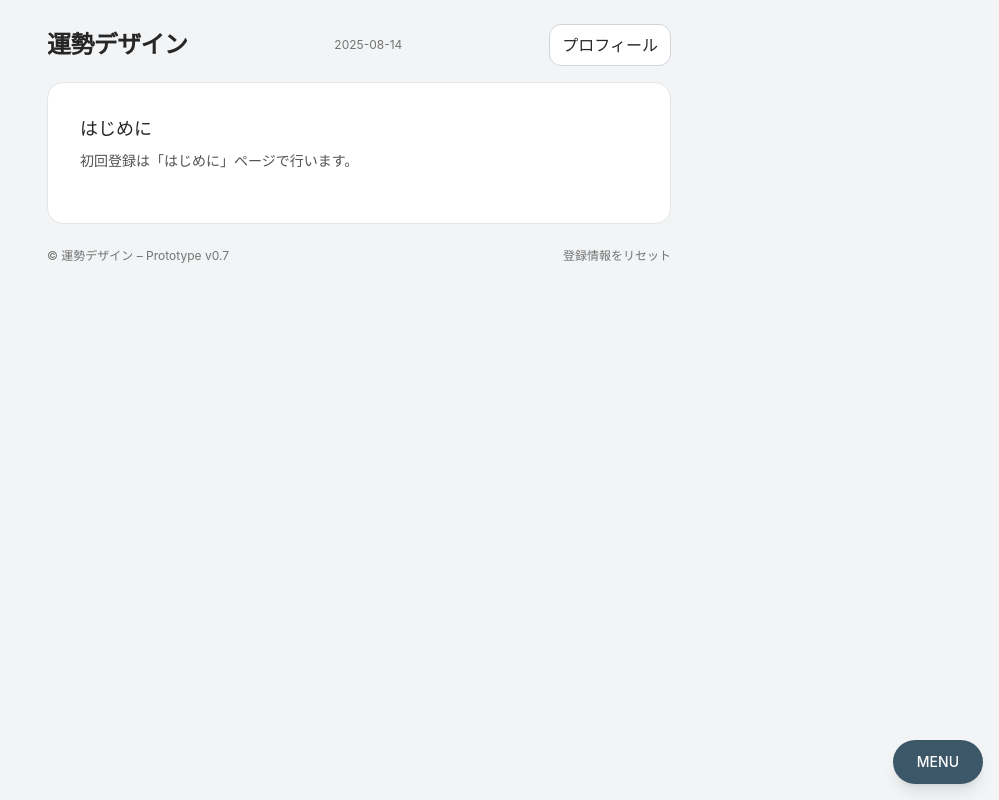
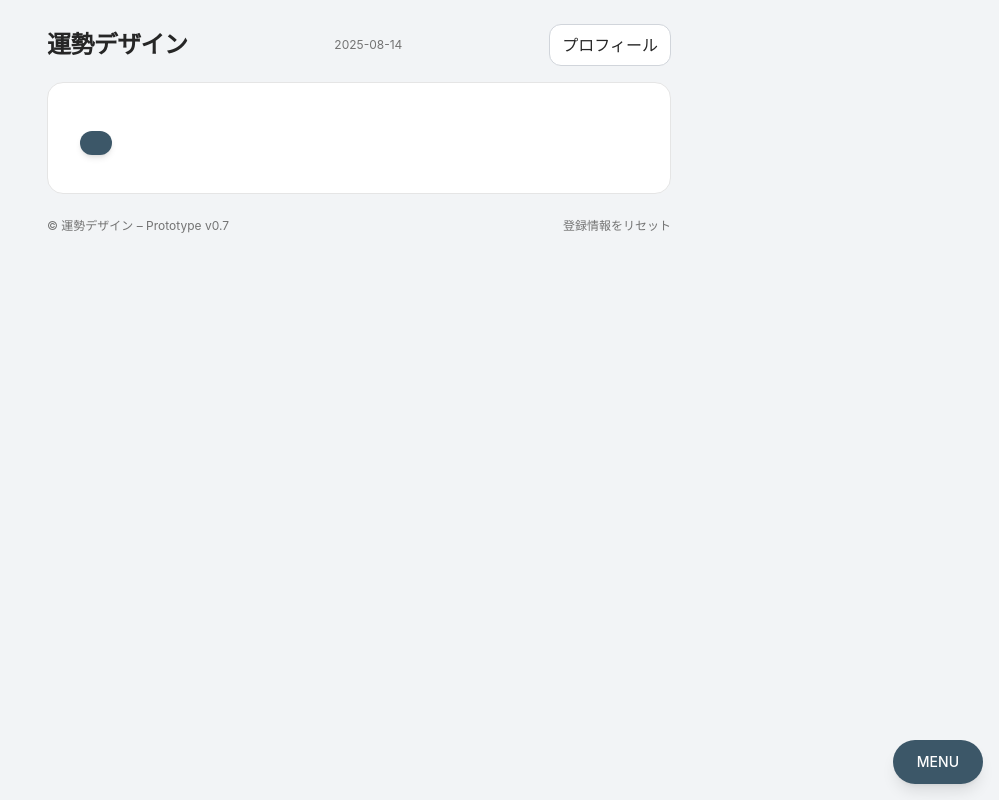
Before and after one commit to masakihd/unsei-design, a Next.js app: page / in a window 1280 px wide. Shown: the whole page, without its empty margins (281-1280 px from the left). Built offline with nearby package versions, Linux system fonts and the light colour scheme.

Commit message:
chore: remove legacy 'はじめに' UI from index.js

```diff
--- a/pages/index.js
+++ b/pages/index.js
@@ -971,25 +971,20 @@ export default function App() {
 
           </div>
 
-          <a href="/onboarding" data-testid="btn-open-onboarding" className="inline-flex items-center gap-2 rounded-xl px-3 py-2 bg-[#3c5768] text-white hover:opacity-90 transition">はじめに</a>
           <a href="/profile" data-testid="link-profile" className="inline-flex items-center gap-2 rounded-xl px-3 py-2 border border-gray-300 bg-white hover:bg-gray-50 transition">プロフィール</a>
 </header>
 
         {!registered ? (
   <section className={`${panelClass} p-6 sm:p-8`}>
     <div className="mb-4">
-      <div className={titleClass}>はじめに</div>
       <p className="mt-1 text-sm text-neutral-600 leading-7">
-        初回登録は「はじめに」ページで行います。
       </p>
     </div>
     <a
       href="/onboarding"
-      data-testid="btn-open-onboarding"
       className="inline-flex items-center gap-2 rounded-xl px-4 py-3 text-sm font-medium text-white shadow-md hover:shadow-lg"
       style={{ backgroundColor: 'var(--accent)' }}
     >
-      はじめにへ（登録に進む）
     </a>
   </section>
 ) : (
```
